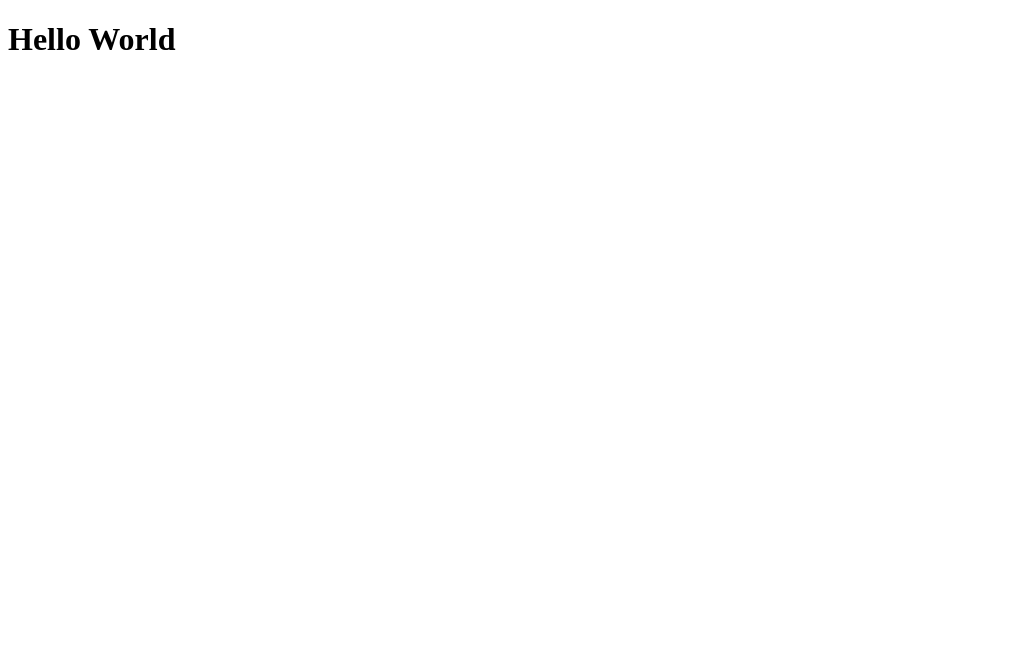
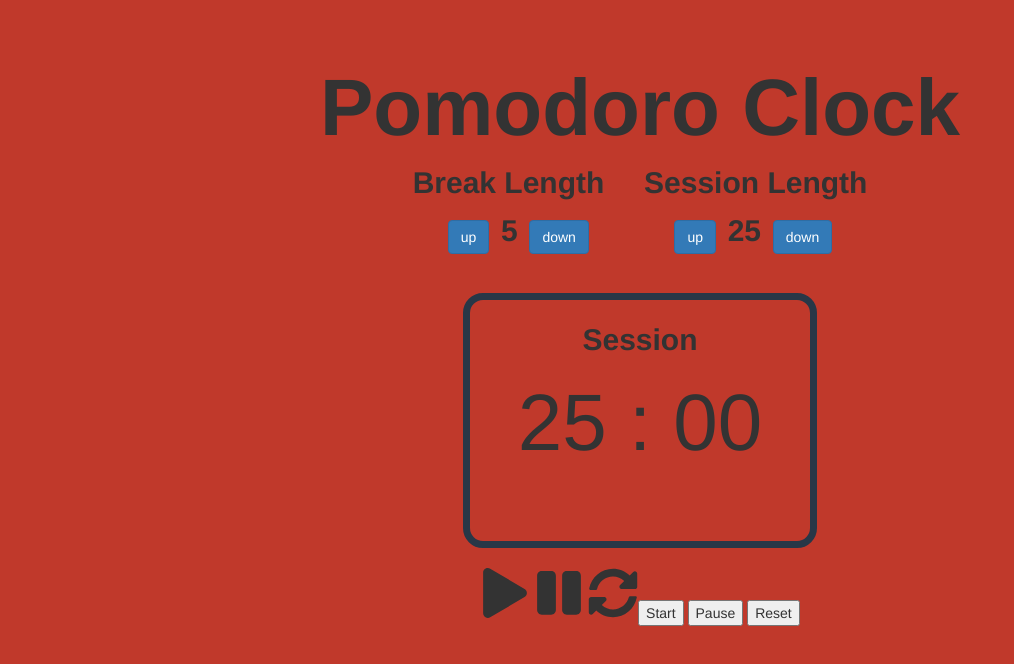
Before and after one commit to Sl1nd0/reactEnvironment, a React app: page / in a window 1280 px wide. Shown: the whole page, without its empty margins (0-1014 px from the left). Built offline with nearby package versions, Linux system fonts and the light colour scheme.

Commit message:
first commit

```diff
--- a/App.js
+++ b/App.js
@@ -1,11 +1,233 @@
 import React, { Component } from 'react';
+var FA = require('react-fontawesome');
+
+import { FaPlay } from 'react-icons/fa';
+import { FaPause } from 'react-icons/fa';
+import { FaSyncAlt } from 'react-icons/fa';
+import { FaBeer } from 'react-icons/fa';
+
+var break_l = 5;
+var session_l = 25;
+var time_length = "25:00";
+var started = false;
+var seconds = 0;
+var value = 0;
+var decrement = false;
+
 class App extends Component{
+
+   constructor(props) {
+
+      super(props);
+
+      this.state = {
+         breakL: 5,
+         sessionL: 25,
+         timeLength: "25:00",
+         timeMins: 25,
+         timeSecs: 0,
+         start: false,
+      }
+
+      this.breakIncrement = this.breakIncrement.bind(this);
+      this.breakDecrement = this.breakDecrement.bind(this);
+      this.sessionIncrement = this.sessionIncrement.bind(this);
+      this.sessionDecrement = this.sessionDecrement.bind(this);
+      this.startCount = this.startCount.bind(this);
+      this.pauseCount = this.pauseCount.bind(this);
+      this.resetMe = this.resetMe.bind(this);
+
+    }
+
+    breakIncrement() {
+
+      this.setState(state=>({
+         breakL: this.state.breakL + 1
+       }));
+
+    }
+
+    breakDecrement() {
+
+      let breakL = this.state.breakL;
+
+      if (breakL > 0) {
+         breakL -= 1;
+      }
+
+      this.setState({
+         breakL: breakL
+      });
+
+   }
+
+   sessionIncrement() {
+
+      this.setState({
+         sessionL: this.state.sessionL + 1
+      });
+
+   }
+
+   sessionDecrement() {
+
+      let sessionL = this.state.sessionL;
+
+      if (sessionL > 0) {
+         sessionL -= 1;
+      }
+
+      this.setState({
+         sessionL: sessionL
+      });
+
+  }
+
+  startCount() {
+
+   alert('Pressed ' + started);
+   //alert('Pressed ' + this.state.start);
+     this.setState(state=>({
+      start: !this.state.start
+    }));
+
+     //alert('sTARTED ' + started);
+  }
+
+  pauseCount() {
+
+   this.setState(state=>({
+      start: false
+    }));
+
+  }
+
+  resetMe() {
+
+   this.setState(state=>({
+      breakL: 5
+    }));
+
+    this.setState(state=>({
+      sessionL: 25
+    }));
+
+    this.setState(state=>({
+      timeMins: 25
+    }));
+
+    this.setState(state=>({
+      timeSecs: 0
+    }));
+
+    this.setState(state=>({
+      start: false
+    }));
+
+    this.setState(state=>({
+      timeLength: "25:00"
+    }));
+
+  }
+
+  componentDidUpdate() {
+
+   console.log(started + ' in');
+
+      if (started) {
+         value = 1;
+      } else {
+         value = 0;
+      }
+
+      if (this.state.timeSecs == 1) {
+         decrement = true;
+      }
+
+      console.log(decrement);
+
+      if (decrement && this.state.timeSecs == 60) {
+
+         this.setState(state=>({
+            timeMins: this.state.timeMins - 1
+          }));
+
+          this.setState(state=>({
+            sessionL: this.state.timeMins - 1
+          }));
+
+          alert('Got there ' + this.state.timeMins);
+          decrement = false;
+
+      }
+
+  }
+
+   componentDidMount() {
+
+         let count = setInterval(() => {
+
+            if (started == false) {
+
+               count = clearInterval();
+            }
+
+            this.setState(prevState=>({
+               timeSecs: prevState.timeSecs - value
+            }));
+
+         }, 1000);
+
+   }
+
    render(){
-      return(
-         <div>
-            <h1>Hello World</h1>
-         </div>
+
+      started = this.state.start;
+      this.state.timeMins = this.state.sessionL;
+
+      if (this.state.timeSecs == 0 && started) {
+         this.state.timeSecs = 60;
+      }
+
+      if (started) {
+         //this.cloudER();
+      }
+
+      return (
+            <div id = "div">
+
+               <h1 id = "head"> <b> Pomodoro Clock </b> </h1>
+
+               <div id = "s">
+                  <label id = "break-label"> Break Length </label> &emsp; &emsp; <label id = "session-label"> Session Length </label> <br/>
+                  <button id="break-increment" className="btn btn-primary" onClick= {this.breakIncrement} > up </button>
+                  &nbsp;&nbsp;   <label id="break-length"> {this.state.breakL} </label>  &nbsp;&nbsp;
+                  <button id="break-decrement"  className="btn btn-primary" onClick= {this.breakDecrement}> down </button>
+                  &emsp; &emsp; &emsp; &emsp; &emsp;
+                  <button id="session-increment"  className="btn btn-primary" onClick= {this.sessionIncrement}> up </button>
+                  &nbsp;&nbsp;  <label id="session-length"> {this.state.sessionL}  </label>   &nbsp;&nbsp;
+                  <button id="session-decrement"  className="btn btn-primary" onClick= {this.sessionDecrement}> down </button>
+               </div>
+
+               <div id = "session"> <h2> <b> Session </b> </h2>
+                  {this.state.timeMins} : {this.state.timeSecs < 10? '0' +  this.state.timeSecs : this.state.timeSecs }
+               <div id="timer-label">
+                  <label id="time-left">  </label>
+               </div>
+
+               </div><br/>
+               <div>
+                   <FaPlay size="50px" onClick = {this.startCount}/> <FaPause size="50px" onClick = {this.pauseCount}/> <FaSyncAlt size="50px"  onClick = {this.resetMe}/>
+
+
+                   <button onClick = {this.startCount}> Start </button> <button onClick = {this.pauseCount}> Pause </button> <button  onClick = {this.resetMe}>Reset</button>
+
+               </div>
+
+            </div>
       );
    }
+
 }
+
 export default App;
--- a/index.html
+++ b/index.html
@@ -2,10 +2,18 @@
 <html lang = "en">
    <head>
       <meta charset = "UTF-8">
+      <link href="https://maxcdn.bootstrapcdn.com/font-awesome/4.7.0/css/font-awesome.css" rel="stylesheet" />
+      <link rel="stylesheet" href="https://maxcdn.bootstrapcdn.com/bootstrap/3.4.1/css/bootstrap.min.css">
+      <script src="https://ajax.googleapis.com/ajax/libs/jquery/3.4.1/jquery.min.js"></script>
+      <script src="https://maxcdn.bootstrapcdn.com/bootstrap/3.4.1/js/bootstrap.min.js"></script>
+      <link href= "./style.css" rel = "stylesheet" type="text/css">
       <title>React App</title>
    </head>
-   <body>
+
+   <body id = "body">
+
       <div id = "app"></div>
       <script src = 'index_bundle.js'></script>
    </body>
+
 </html>
--- /dev/null
+++ b/style.css
@@ -0,0 +1,77 @@
+#div {
+    margin-left: 50px;
+    margin-right: 50px;
+    margin-top: 5%;
+    text-align: center;
+}
+
+#head {
+    font-size: 80px;
+}
+
+#break-length {
+    font-size: 30px;
+}
+
+#session-length{
+    font-size: 30px;
+}
+
+#break-label {
+    font-size: 30px;
+}
+
+#session-label {
+    font-size: 30px;
+}
+
+#link {
+    color: #1C2833;
+}
+
+#time-left {
+    font-size: 60px;
+}
+
+#start_stop {
+    color: #1C2833;
+}
+
+#reset {
+    color: #1C2833;
+}
+
+#pause {
+    color: #1C2833;
+}
+
+#session {
+    font-size: 80px;
+}
+
+#body {
+    background-color: #C0392B;
+}
+
+.button {
+    font-size: 40px;
+}
+#g {
+    size: 1000px;
+}
+#session {
+    margin-top: 3%;
+    border-radius: 20px;
+    border: 7px solid #283747 ;
+    margin-left: 35%;
+    margin-right: 35%;
+    text-align: center;
+    width: 30%;
+    padding-top: 3px;
+    padding-bottom: 3px;
+}
+
+#timer-label {
+    text-align: center;
+    font-size: 40px;
+}
```
Also changed, not shown: package.json (+9 -0 lines), README.md, 1 other file.
